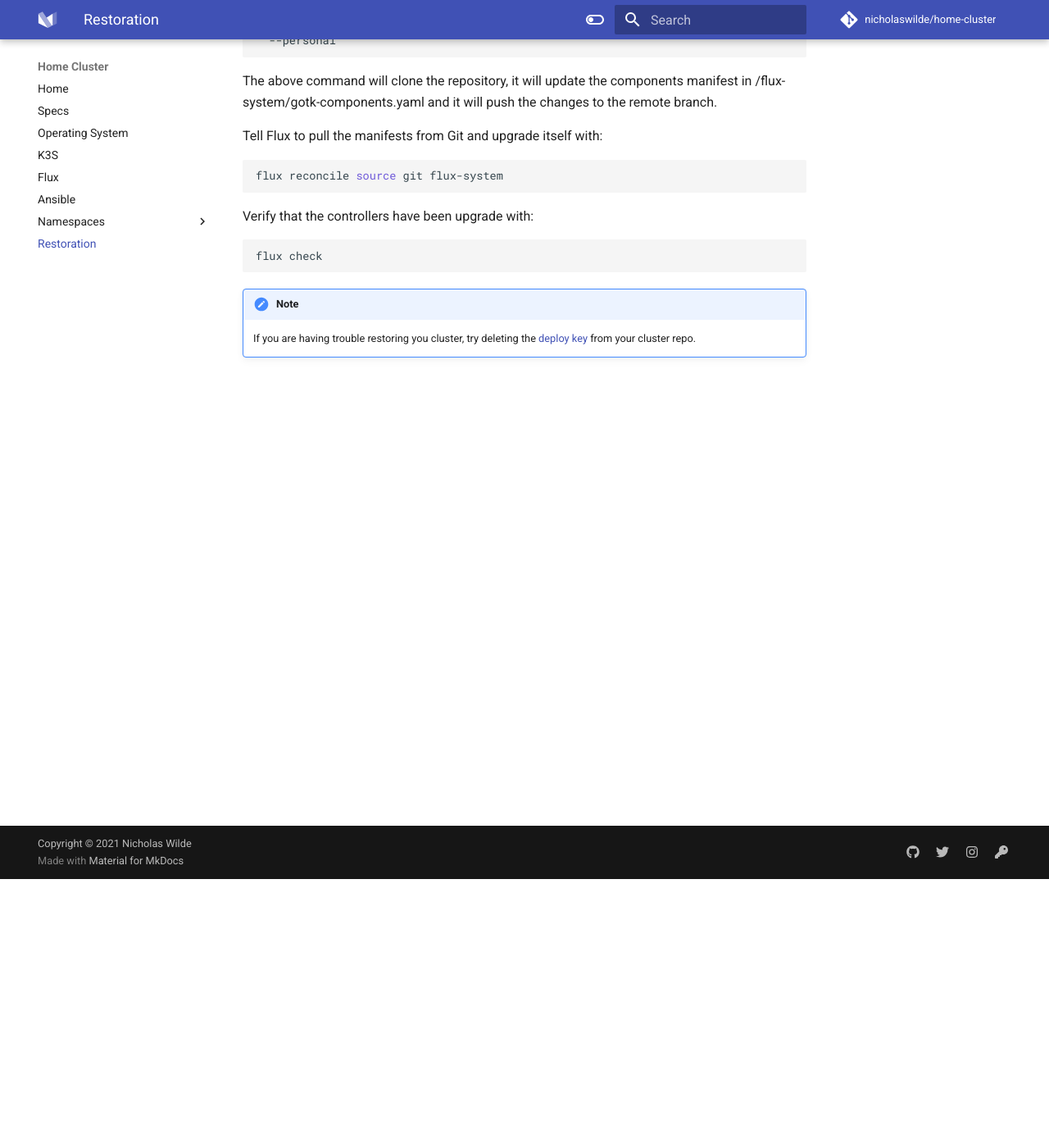
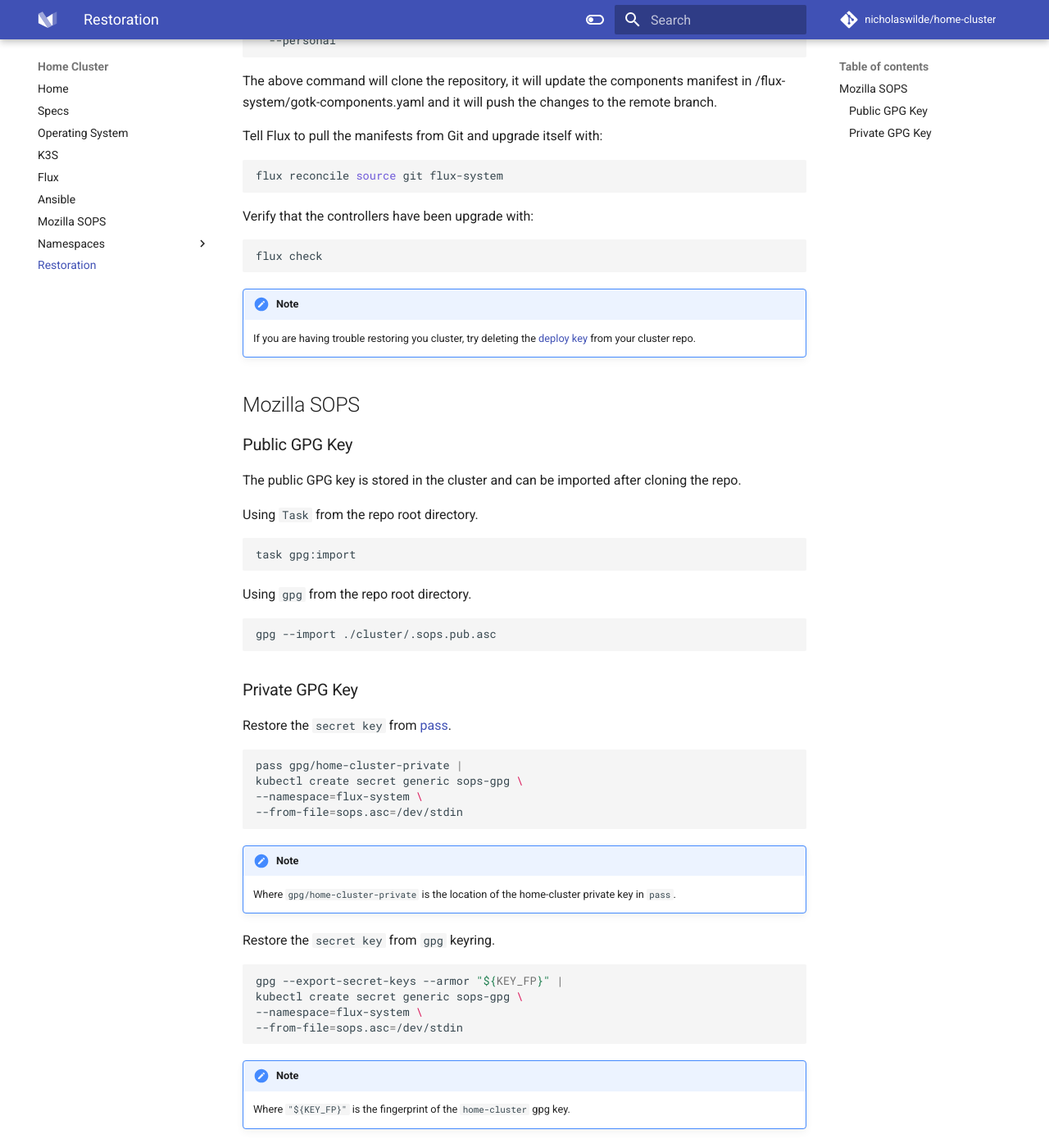
Before and after one commit to nicholaswilde/home-cluster, an MkDocs documentation site: the page built from docs/restoration.md, in a window 1280 px wide and 1400 px high, scrolled down 328 px. Shown: the whole window at 82% size. Built offline with MkDocs 1.6.1 and Material for MkDocs 9.7.7, drawn with Linux system fonts in a browser that asks for light colours; comment, search, counter and statistics services are not loaded.

````diff
--- a/docs/restoration.md
+++ b/docs/restoration.md
@@ -33,4 +33,51 @@ flux check
     If you are having trouble restoring you cluster, try deleting the
     [deploy key][1] from your cluster repo.
 
+## Mozilla SOPS
+
+### Public GPG Key
+
+The public GPG key is stored in the cluster and can be imported after
+cloning the repo.
+
+Using `Task` from the repo root directory.
+
+```shell
+task gpg:import
+```
+
+Using `gpg` from the repo root directory.
+
+```shell
+gpg --import ./cluster/.sops.pub.asc
+```
+
+### Private GPG Key
+
+Restore the `secret key` from [pass].
+
+```shell
+pass gpg/home-cluster-private |
+kubectl create secret generic sops-gpg \
+--namespace=flux-system \
+--from-file=sops.asc=/dev/stdin
+```
+
+!!! Note
+    Where `gpg/home-cluster-private` is the location of the home-cluster
+    private key in `pass`.
+
+Restore the `secret key` from `gpg` keyring.
+
+```shell
+gpg --export-secret-keys --armor "${KEY_FP}" |
+kubectl create secret generic sops-gpg \
+--namespace=flux-system \
+--from-file=sops.asc=/dev/stdin
+```
+
+!!! Note
+    Where `"${KEY_FP}"` is the fingerprint of the `home-cluster` gpg key.
+
 [1]: https://docs.github.com/en/developers/overview/managing-deploy-keys#deploy-keys
+[pass]: https://www.passwordstore.org/
--- a/docs/specs.md
+++ b/docs/specs.md
@@ -9,6 +9,7 @@ Specifications for my home cluster.
   style="vertical-align:middle"/>&nbsp; [k3s](https://k3s.io/)
 - <img src="https://github.com/fluxcd/flux2/raw/gh-pages/_files/flux-icon.svg"
   width="24" height="24" style="vertical-align:middle"/>&nbsp; [Flux](https://toolkit.fluxcd.io/)
+- :key:&nbsp; [Mozilla SOPS](./sops.md)
 
 ## :gear:&nbsp; Hardware
 
--- a/mkdocs.yml
+++ b/mkdocs.yml
@@ -20,6 +20,7 @@ nav:
   - K3S: k3s.md
   - Flux: flux.md
   - Ansible: ansible.md
+  - Mozilla SOPS: sops.md
   - Namespaces:
       - dev: namespaces/dev.md
       - system-upgrade: namespaces/system-upgrade.md
````
Also changed, not shown: docs/sops.md (added, +65 -0 lines).
